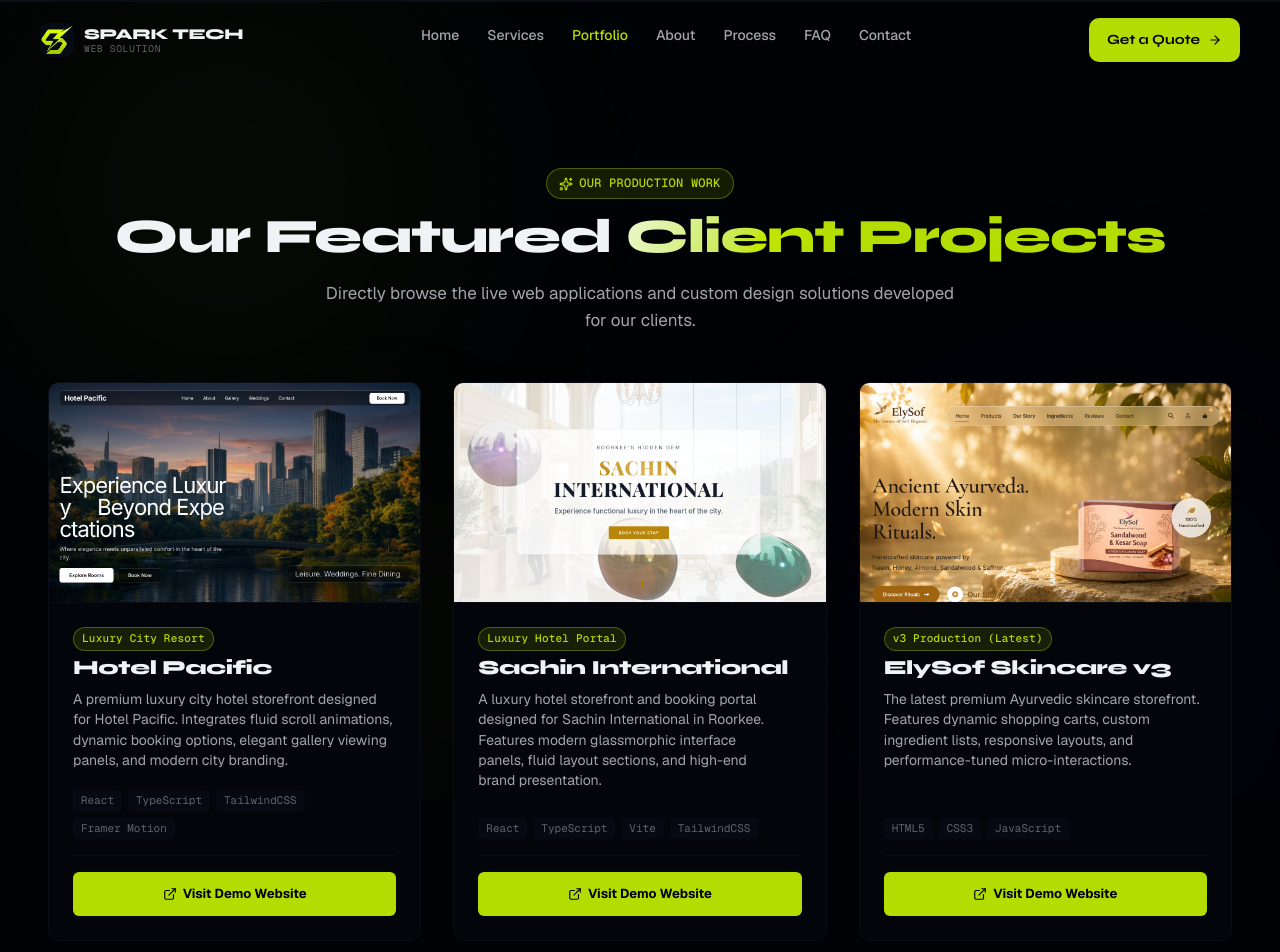
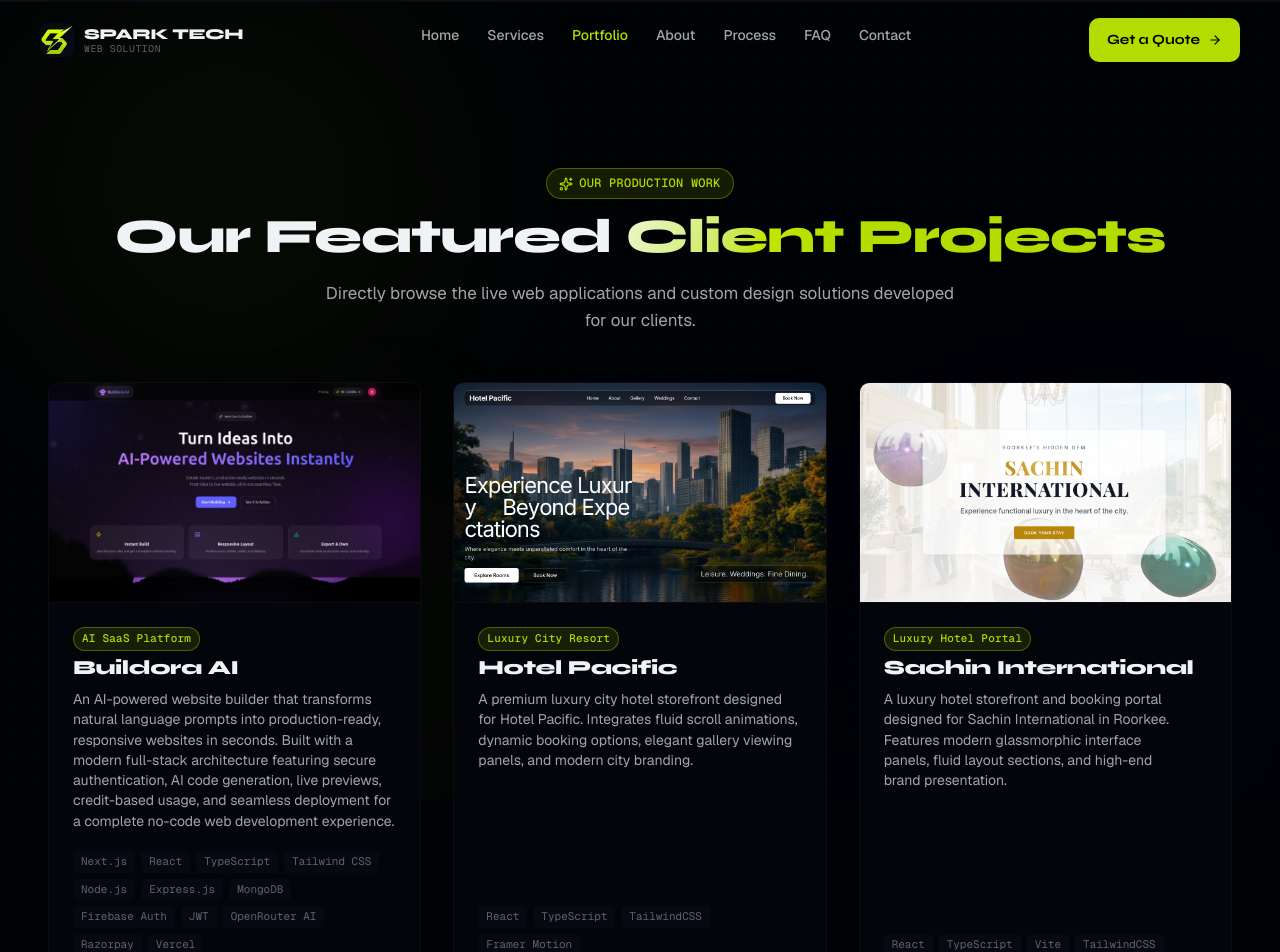
Before and after one commit to SparkTech404/SparkTech404.github.io, a Next.js app: page /portfolio in a window 1280 px wide. Shown: the top 952 px of the page. Built offline with nearby package versions, Linux system fonts and the light colour scheme.

Commit message:
feat: add Buildora AI card with custom landing screenshot

```diff
--- a/src/components/portfolio/PortfolioSection.tsx
+++ b/src/components/portfolio/PortfolioSection.tsx
@@ -16,6 +16,33 @@
 }
 
 const projects: ProjectItem[] = [
+  {
+    id: "buildora-ai",
+    title: "Buildora AI",
+    tag: "AI SaaS Platform",
+    description: "An AI-powered website builder that transforms natural language prompts into production-ready, responsive websites in seconds. Built with a modern full-stack architecture featuring secure authentication, AI code generation, live previews, credit-based usage, and seamless deployment for a complete no-code web development experience.",
+    techs: [
+      "Next.js",
+      "React",
+      "TypeScript",
+      "Tailwind CSS",
+      "Node.js",
+      "Express.js",
+      "MongoDB",
+      "Firebase Auth",
+      "JWT",
+      "OpenRouter AI",
+      "Razorpay",
+      "Vercel"
+    ],
+    demoUrl: "https://buildora-ai-five.vercel.app/",
+    imageUrl: "/buildora_ai.png",
+    stats: [
+      { label: "AI Generation", value: "Instant" },
+      { label: "Authentication", value: "Secure" },
+      { label: "Deployment", value: "Live" },
+    ],
+  },
   {
     id: "hotel-pacific",
     title: "Hotel Pacific",
```
Also changed, not shown: public/buildora_ai.png (added).
